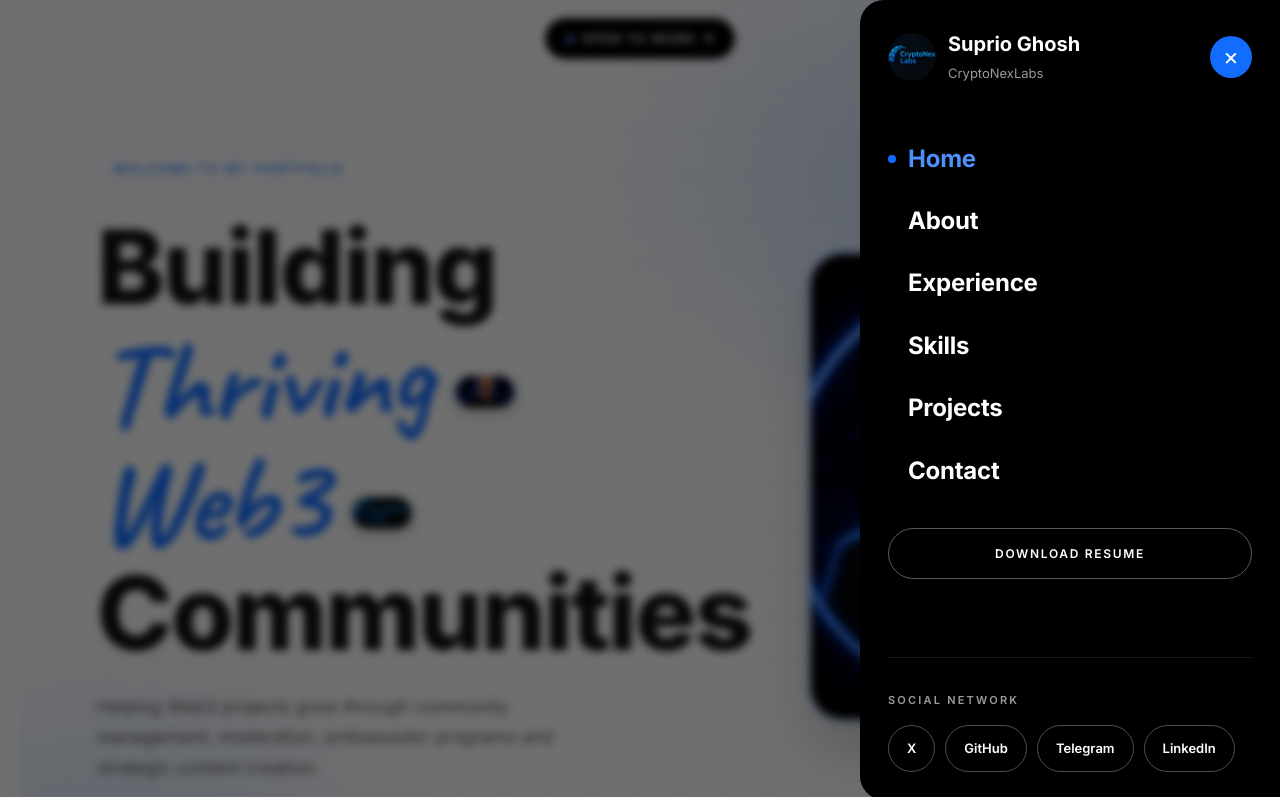
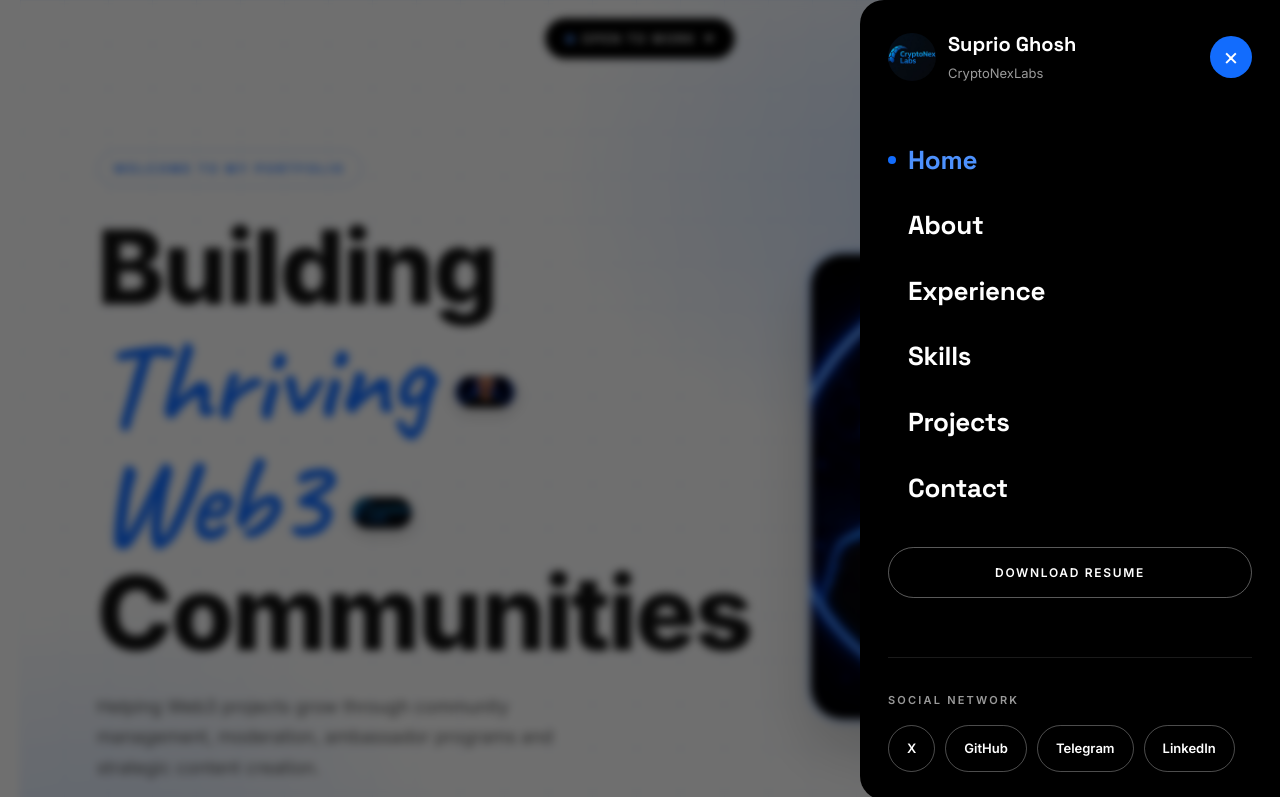
Before and after one commit to Sgsuprio/suprio-portfolio, a plain HTML site: page index.html in a window 1280 px wide. Both pictures are taken after a click on the button "MENU". Shown: the top 797 px of the page. Drawn offline with Linux system fonts and the light colour scheme.

Commit message:
Menu — livelier animation, display font for links

```diff
--- a/index.html
+++ b/index.html
@@ -15,7 +15,7 @@
 
     <link rel="stylesheet" href="style.css">
 
-    <link href="https://fonts.googleapis.com/css2?family=Inter:wght@300;400;500;600;700;800&family=Caveat:wght@600;700&display=swap" rel="stylesheet">
+    <link href="https://fonts.googleapis.com/css2?family=Inter:wght@300;400;500;600;700;800&family=Caveat:wght@600;700&family=Space+Grotesk:wght@500;600;700&display=swap" rel="stylesheet">
 
     <script src="script.js" defer></script>
 </head>
--- a/style.css
+++ b/style.css
@@ -244,7 +244,7 @@ section[id],footer[id]{scroll-margin-top:90px;}
     background:#000;
     z-index:1100;
     transform:translateX(105%);
-    transition:transform .45s cubic-bezier(.22,1,.36,1);
+    transition:transform .55s cubic-bezier(.22,1,.36,1);
     padding:28px;
     display:flex;
     flex-direction:column;
@@ -269,7 +269,7 @@ section[id],footer[id]{scroll-margin-top:90px;}
     border-radius:50%;
     object-fit:cover;
 }
-.menu-brand h2{font-size:20px;font-weight:700;color:#fff;}
+.menu-brand h2{font-family:'Space Grotesk',sans-serif;font-size:20px;font-weight:700;color:#fff;}
 .menu-brand span{font-size:13px;color:var(--muted-dark);}
 .menu-close{
     width:42px;height:42px;
@@ -292,14 +292,15 @@ section[id],footer[id]{scroll-margin-top:90px;}
 }
 .menu-links a{
     color:#fff;
-    font-size:24px;
+    font-family:'Space Grotesk',sans-serif;
+    font-size:26px;
     font-weight:700;
     letter-spacing:-.01em;
     padding:10px 0;
     display:flex;
     align-items:center;
     gap:12px;
-    transition:color .25s ease;
+    transition:color .25s ease,transform .3s ease;
 }
 .menu-links a::before{
     content:"";
@@ -310,9 +311,27 @@ section[id],footer[id]{scroll-margin-top:90px;}
     transition:opacity .25s ease;
     flex-shrink:0;
 }
-.menu-links a:hover{color:var(--blue-soft);}
+.menu-links a:hover{color:var(--blue-soft);transform:translateX(8px);}
 .menu-links a.active{color:var(--blue-soft);}
 .menu-links a.active::before{opacity:1;}
+
+/* Lively menu entrance: panel content cascades in one by one */
+@keyframes menuLinkIn{
+    from{opacity:0;transform:translateY(22px);}
+    to{opacity:1;transform:none;}
+}
+.menu-panel.open .menu-panel-top,
+.menu-panel.open .menu-resume,
+.menu-panel.open .menu-socials{animation:menuLinkIn .5s ease backwards;}
+.menu-panel.open .menu-links a{animation:menuLinkIn .5s cubic-bezier(.22,1,.36,1) backwards;}
+.menu-panel.open .menu-links a:nth-child(1){animation-delay:.06s;}
+.menu-panel.open .menu-links a:nth-child(2){animation-delay:.12s;}
+.menu-panel.open .menu-links a:nth-child(3){animation-delay:.18s;}
+.menu-panel.open .menu-links a:nth-child(4){animation-delay:.24s;}
+.menu-panel.open .menu-links a:nth-child(5){animation-delay:.30s;}
+.menu-panel.open .menu-links a:nth-child(6){animation-delay:.36s;}
+.menu-panel.open .menu-resume{animation-delay:.42s;}
+.menu-panel.open .menu-socials{animation-delay:.48s;}
 
 .menu-resume{
     margin-top:28px;
```
